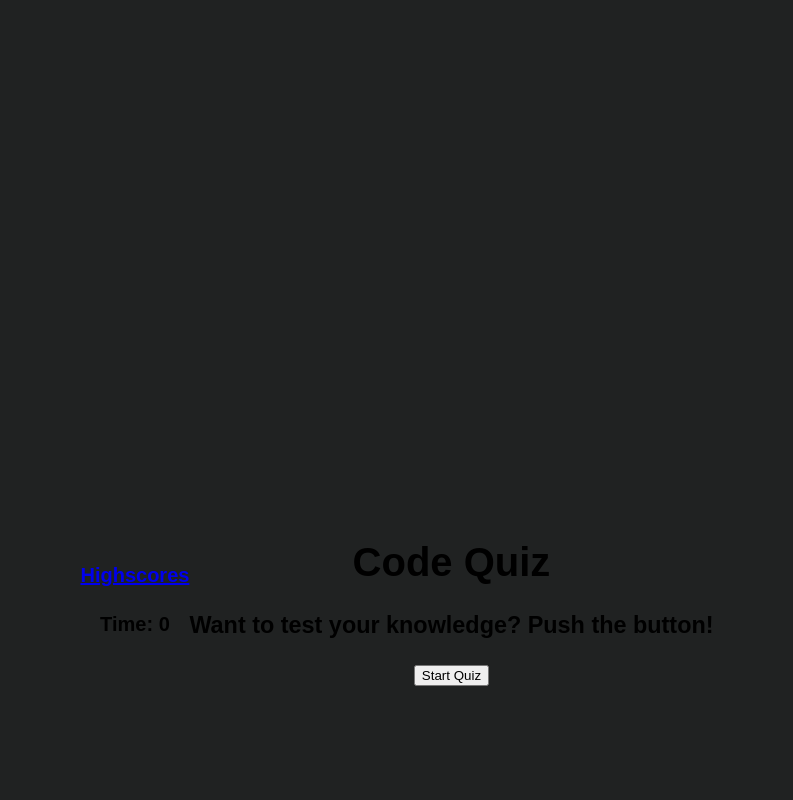
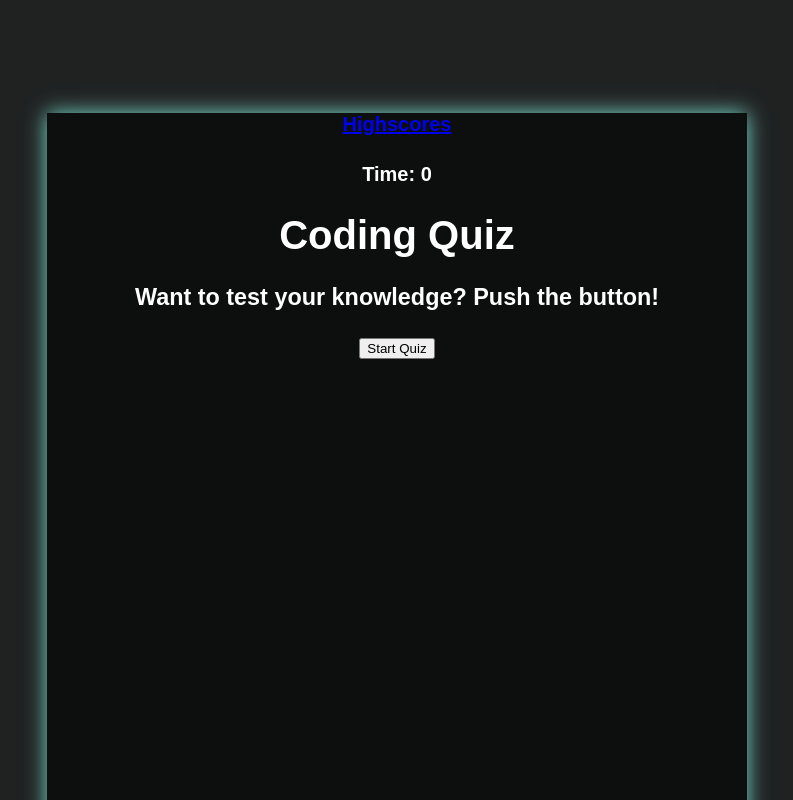
Before and after one commit to meredith224/Pandas_DE_Academy, a plain HTML site: page code_quiz1.html in a window 1280 px wide. Shown: the top 800 px of the page, without its empty margins (243-1036 px from the left). Drawn offline with Linux system fonts and the light colour scheme.

Commit message:
Update code_quiz1.html
Needed to add a few things and correct the .js file linked

```diff
--- a/code_quiz1.html
+++ b/code_quiz1.html
@@ -7,6 +7,11 @@
 	        <script src = "code_quiz.js" type="text/javascript"></script>
 		</head>
 		<body>
+                <div class="container d-flex justify-content-center mt-5">
+                    <div class="game-box col-lg-8 p-4">
+                        <div class="row">
+                            <div class="col-4"></div>
+                            <div class="col-4"></div>
                             <div id="nav">
                                 <div class="left">
                                     <a onclick="getScore()" href="#"><h4 >Highscores</h4></a>
@@ -17,9 +22,16 @@
                             </div>
                             <div id="quiz">
                                 <div id="quizBody">
-	                <h1>Code Quiz</h1>
-	                <h3>Want to test your knowledge? Push the button!</h3>
+                                    <h1>
+                                        Coding Quiz
+                                    </h1>
+                                    <h3>
+                                        Want to test your knowledge? Push the button!
+                                    </h3>
                                     <button onclick="start()">Start Quiz</button>
+                                </div>
+                            </div>
+                        </div>
                     </div>
                 </div>
 		</body>
```
Lines whose indentation alone changed are shown as unchanged.
